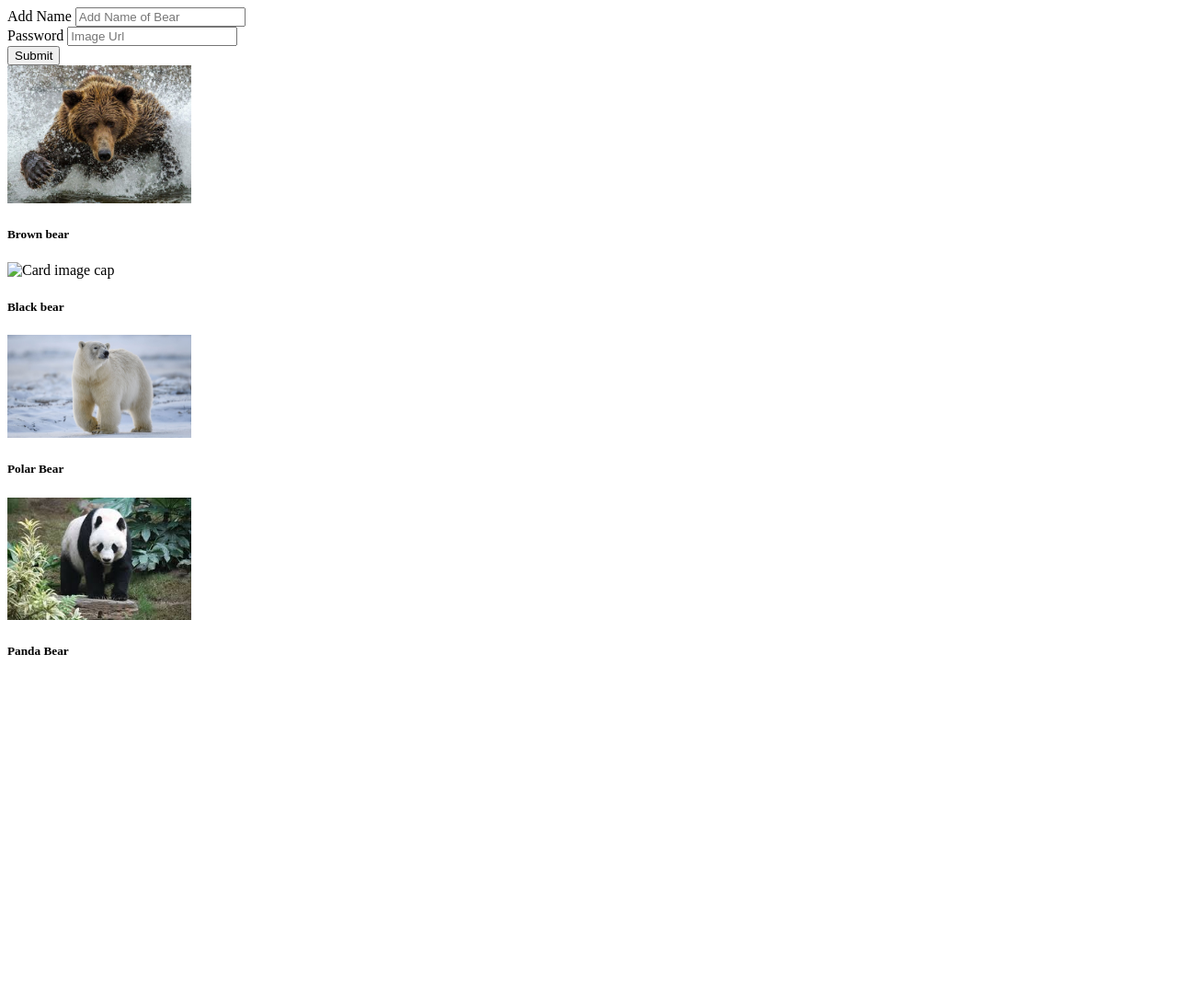
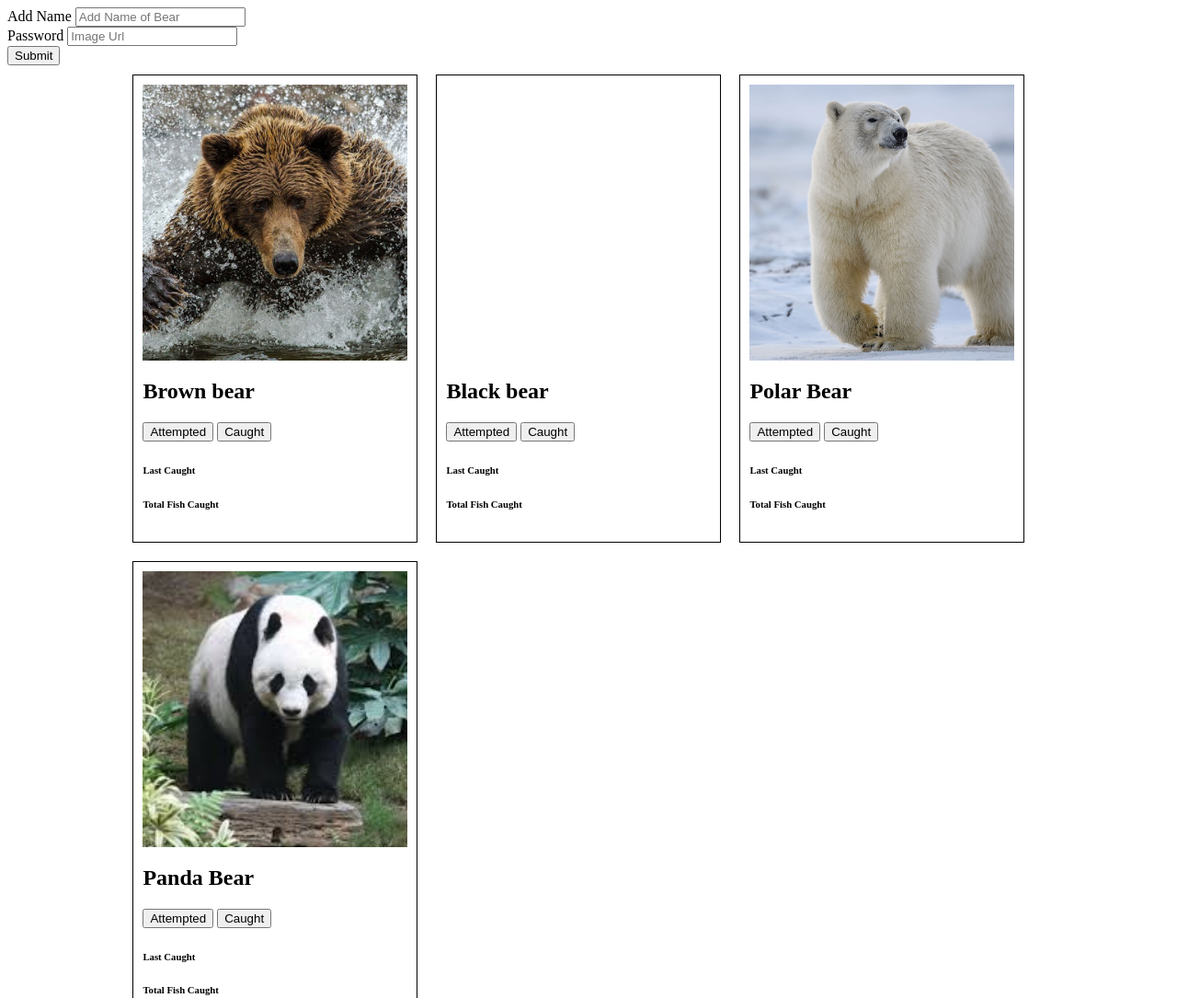
Before and after one commit to willkotheimer/bearwatcher, a plain HTML site: page index.html in a window 1280 px wide. Shown: the top 1085 px of the page at 92% size. Before the commit the page ends 800 px from the top, so only its background shows below. Drawn offline with nearby package versions, Linux system fonts and the light colour scheme.

Commit message:
Added some styles

```diff
--- a/assets/styles/main.css
+++ b/assets/styles/main.css
@@ -1,9 +1,22 @@
+
+
 
 #river {
+    display: flex;
+    flex-flow: row wrap;
+    max-width: 80%;
     margin: 0 auto;
+
 }
 
+.card {
+    border: 1px solid black;
+    margin: 10px;
+    padding: 10px;
+}
 
-img.img-thumbnail {
-    width: 200px !important;
-}
+.img-container {
+    height: 300px;
+    background-size: cover;
+    background-position: center;
+  }
--- a/index.html
+++ b/index.html
@@ -18,7 +18,7 @@
 <body>
 
     <div id="bearsform"></div>
-    <div class="d-flex flex-row" id="river"></div>
+    <div class="d-flex" id="river"></div>
 
     <script src="https://code.jquery.com/jquery-3.5.1.min.js"
         integrity="sha256-9/aliU8dGd2tb6OSsuzixeV4y/faTqgFtohetphbbj0=" crossorigin="anonymous"></script>
@@ -29,6 +29,8 @@
         integrity="sha384-B4gt1jrGC7Jh4AgTPSdUtOBvfO8shuf57BaghqFfPlYxofvL8/KUEfYiJOMMV+rV"
         crossorigin="anonymous"></script>
     <script type="module" src="./javascripts/main.js"></script>
+    </script>
+    <script type="mo
 </body>
 
 </html>
--- a/javascripts/components/addBears.js
+++ b/javascripts/components/addBears.js
@@ -15,7 +15,6 @@ const addBears = () => {
     });
 
     makeRiver(bearsArray);
-    console.log(bearsArray);
     $("#name").val("");
     $("#imageUrl").val("");
 
--- a/javascripts/components/addBearsToDom.js
+++ b/javascripts/components/addBearsToDom.js
@@ -7,10 +7,23 @@ const makeRiver = () => {
         $("#river").append(`
 
         <div class="card" style="width: 18rem;">
-            <img class="img-thumbnail" src="${item.imageUrl}" alt="Card image cap">
+        <div class="img-container" style="background-image: url(${item.imageUrl})">
+        </div>
+
             <div class="card-body">
-              <h5 class="card-title">${item.name}</h5>
+              <h2 class="card-title">${item.name}</h2>
               <p class="card-text"></p>
+            </div>
+            <div class="progressButtons">
+                <button id="attempted">Attempted</button>
+                <b id="attempt-${index}"></b>
+                <button id="attempted">Caught</button>
+            </div
+            <div class="counters">
+                <h6 id="time">Last Caught</h6>
+                <b id="timeStamp"></b>
+                <h6 id="totalTitle">Total Fish Caught</h6>
+                <b id="totalCount"></b>
             </div>
         </div>
 
```
